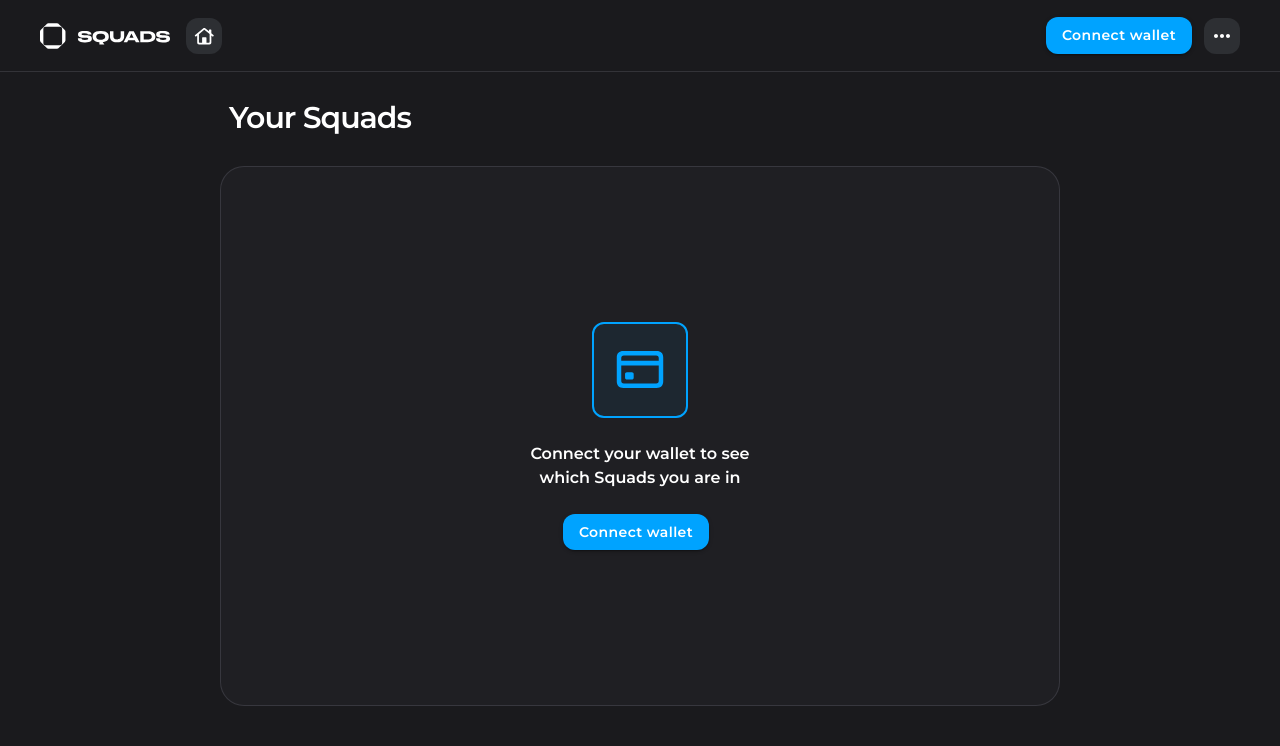
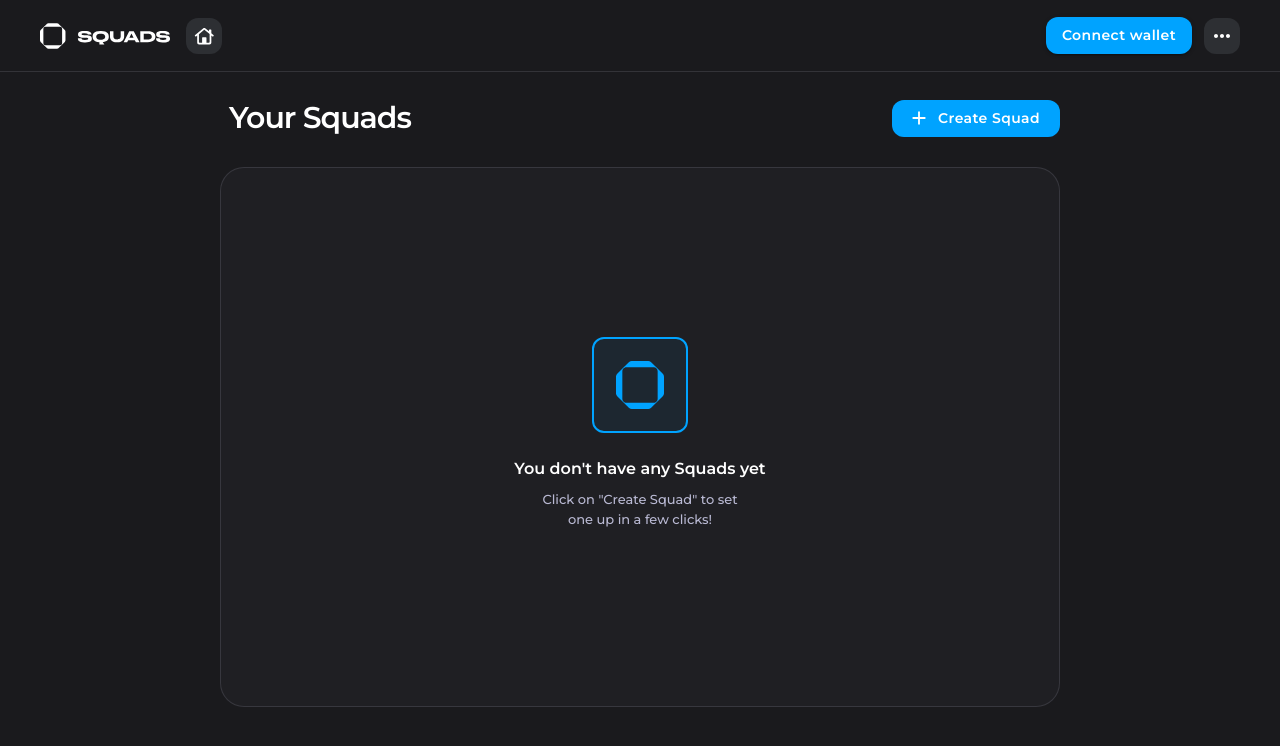
Before and after one commit to HappyVirgo/squads-react-mui, a React (Create React App) app: page /squads in a window 1280 px wide. Before the commit this address led to /connect-squad. Shown: the top 746 px of the page. Built offline with nearby package versions, Linux system fonts and the light colour scheme.

Commit message:
Add the Squads page

```diff
--- a/src/App.scss
+++ b/src/App.scss
@@ -11,7 +11,6 @@ body {
 
 * {
   box-sizing: border-box;
-  transition: 0.3s;
 }
 
 h1,
@@ -68,9 +67,9 @@ a {
 }
 
 .squad-container {
-  max-width: 870px;
+  max-width: 856px;
   margin: 28px auto;
-  padding: 0 15px;
+  padding: 0 8px;
 }
 
 .primary-title {
@@ -89,11 +88,26 @@ a {
   border-radius: 24px;
   background-color: $modal-dark;
 
-  p {
+  h3 {
     max-width: 265px;
-    margin: 24px auto;
+    margin: 24px auto 0;
+    font-size: 16px;
     font-weight: 600;
     line-height: 24px;
     text-align: center;
   }
+
+  p {
+    max-width: 200px;
+    margin: 8px auto;
+    text-align: center;
+    font-size: 13px;
+    font-weight: 500;
+    line-height: 20px;
+    color: rgba(224, 224, 255, 0.8);
+  }
+
+  .blue-btn {
+    margin-top: 24px;
+  }
 }
--- a/src/App.tsx
+++ b/src/App.tsx
@@ -1,5 +1,5 @@
 import { BrowserRouter, Routes, Route, Navigate } from 'react-router-dom'
-import { Connect } from './pages'
+import { Connect, Squads } from './pages'
 import 'bootstrap/dist/css/bootstrap.min.css'
 import './App.scss'
 
@@ -8,6 +8,7 @@ const App = () => {
     <BrowserRouter>
       <Routes>
         <Route path='/connect-squad' element={<Connect />} />
+        <Route path='/squads' element={<Squads />} />
         <Route path='*' element={<Navigate to='/connect-squad' />} />
       </Routes>
     </BrowserRouter>
--- a/src/components/connect-button/connect-button.scss
+++ b/src/components/connect-button/connect-button.scss
@@ -113,6 +113,7 @@
   line-height: 16px;
   background-color: $btn-dark;
   cursor: pointer;
+  transition: 0.3s;
 
   &:hover {
     border: 2px solid $blue;
--- a/src/pages/connect/index.tsx
+++ b/src/pages/connect/index.tsx
@@ -13,9 +13,9 @@ const Connect: FC = () => {
           <div className='icon-box'>
             <img src={CardIcon} width={48} height={48} alt='wallet' />
           </div>
-          <p>
+          <h3>
             Connect your wallet to see which Squads you are in
-          </p>
+          </h3>
           <ConnectButton />
         </div>
       </div>
--- a/src/pages/index.tsx
+++ b/src/pages/index.tsx
@@ -1 +1,2 @@
 export { default as Connect } from './connect'
+export { default as Squads } from './squads'
--- /dev/null
+++ b/src/pages/squads/index.tsx
@@ -0,0 +1,35 @@
+import { FC } from 'react'
+import { Button } from '@mui/material'
+import { Add } from '@mui/icons-material'
+import Layout from '../../layout'
+import LogoBlue from '../../assets/images/logo-blue.svg'
+
+const Squads: FC = () => {
+  return (
+    <Layout>
+      <div className='squad-container'>
+        <div className='d-flex justify-content-between align-items-center'>
+          <h2 className='primary-title'>Your Squads</h2>
+          <Button className='blue-btn px-3'>
+            <Add sx={{ fontSize: 22 }} />
+            <span className='ms-2 me-1'>Create Squad</span>
+          </Button>
+        </div>
+
+        <div className='squad-content d-flex flex-column justify-content-center align-items-center'>
+          <div className='icon-box'>
+            <img src={LogoBlue} width={48} height={48} alt='wallet' />
+          </div>
+          <h3>
+            You don't have any Squads yet
+          </h3>
+          <p>
+            Click on "Create Squad" to set one up in a few clicks!
+          </p>
+        </div>
+      </div>
+    </Layout>
+  )
+}
+
+export default Squads
```
